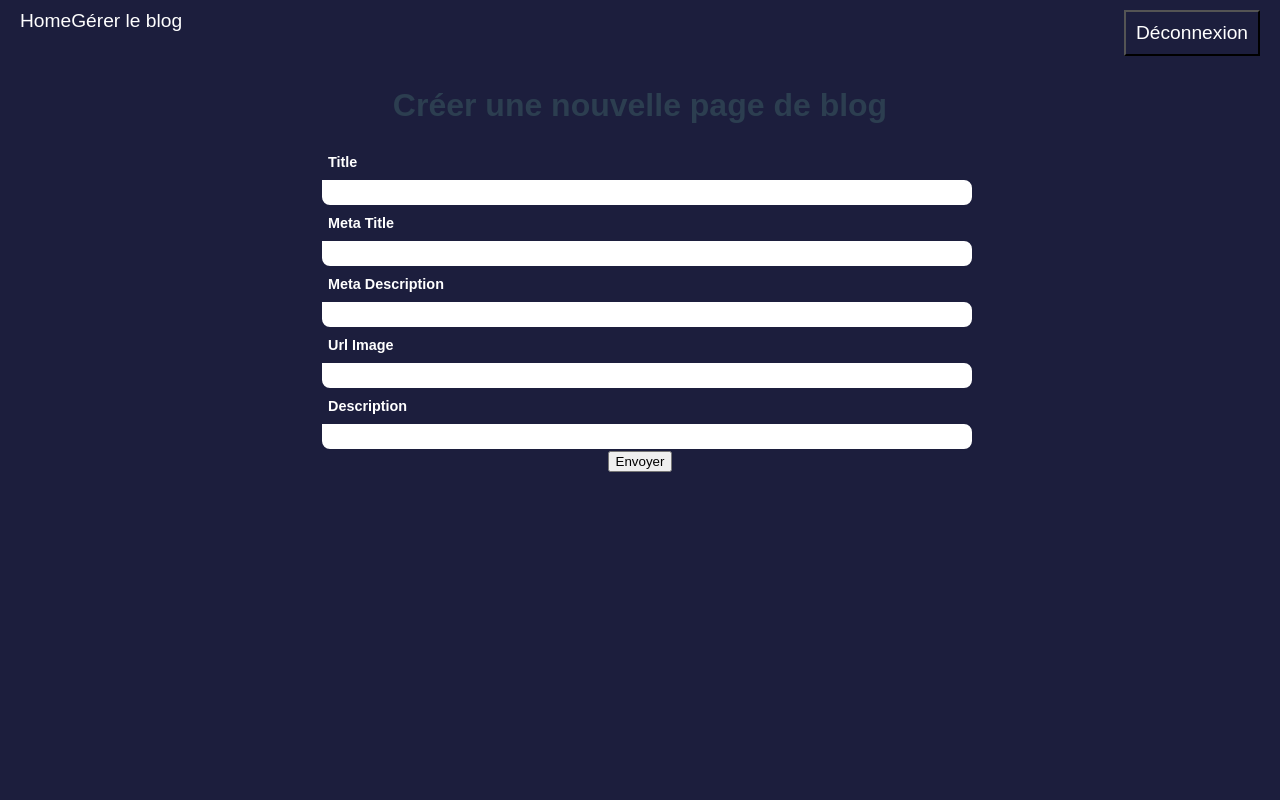
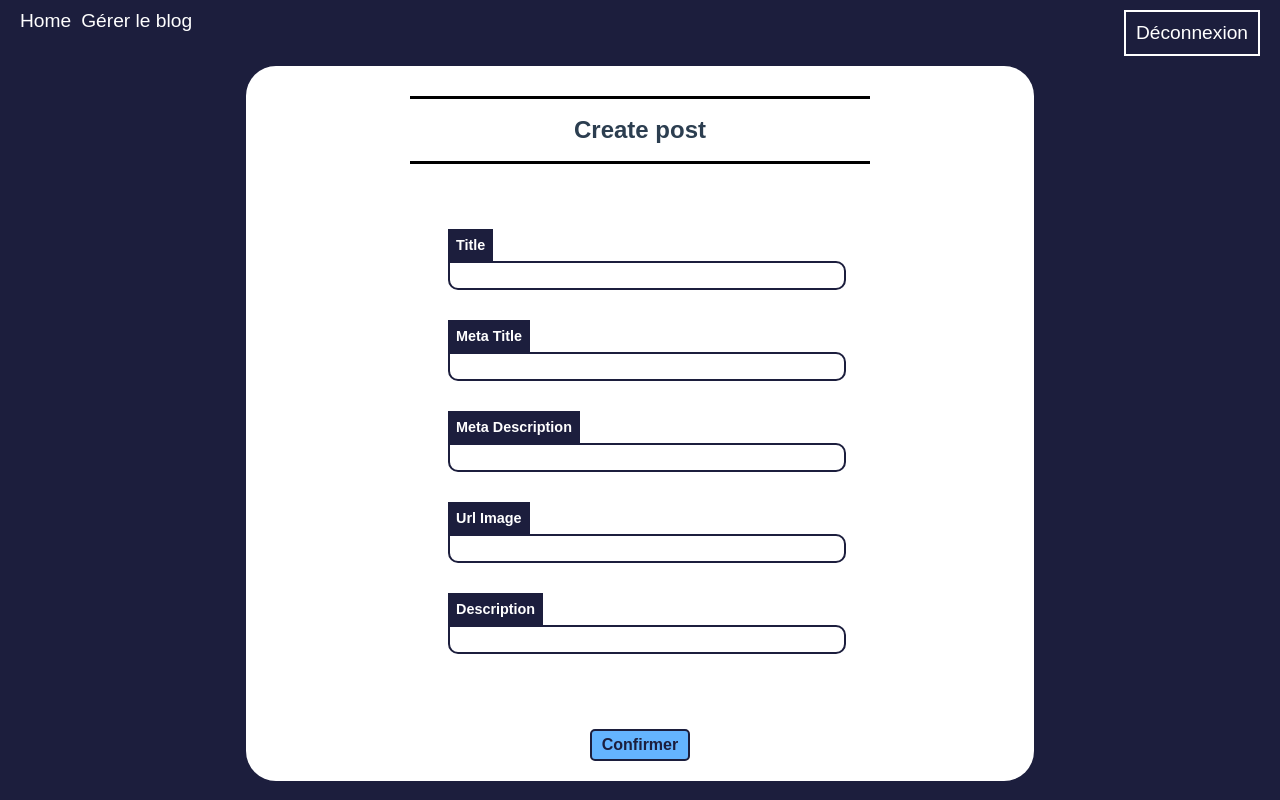
Before and after one commit to IIM-Creative-Technology/vuejs-CanberraMenthonnex, a Vue app: page /admin/blog/create in a window 1280 px wide. Built offline with nearby package versions, Linux system fonts and the light colour scheme; sample sign-in values are in the browser's storage.

Commit message:
:bug: fix slide transition

```diff
--- a/src/App.vue
+++ b/src/App.vue
@@ -11,7 +11,7 @@
 
 <script>
   import Alert from './components/Alert.vue';
-  import NavBar from "./components/Navbar.vue";
+  import NavBar from "./components/navs/Navbar.vue";
   import SlideTransition from './components/transitions/SlideTransition.vue';
 
     export default{
--- a/src/components/forms/NewPostForm.vue
+++ b/src/components/forms/NewPostForm.vue
@@ -1,30 +1,39 @@
 <template>
 
-    <form @submit.prevent="sendForm" action="">
-        <div class="create-form">
-            <input-label v-model="form.title" type="text" name="title" label="Title" :hasError="titleError"/>
-            <input-label v-model="form.metaTitle" type="text" name="metaTitle" label="Meta Title" :hasError="metaTitleError"/>
-            <input-label v-model="form.metaDescription" type="text" name="metaDescription" label="Meta Description" :hasError="metaDescriptionError" />
-            <input-label v-model="form.imageUrl" type="text" name="imageUrl" label="Url Image" :hasError="imageUrl"></input-label>
-            <input-label v-model="form.content" type="text" name="Content" label="Description" :hasError="content"/>
-        </div>
-        <button type="submit">Envoyer</button>
-    </form>
+    <form-wrapper @submit="sendForm" >
+        <template #header>
+            <h1>
+                Create post
+            </h1>
+        </template>
+        <input-label v-model="form.title" type="text" name="title" label="Title" :hasError="titleError" :verticalMargin="true"/>
+        <input-label v-model="form.metaTitle" type="text" name="metaTitle" label="Meta Title" :hasError="metaTitleError" :verticalMargin="true"/>
+        <input-label v-model="form.metaDescription" type="text" name="metaDescription" label="Meta Description" :hasError="metaDescriptionError" :verticalMargin="true"/>
+        <input-label v-model="form.imageUrl" type="text" name="imageUrl" label="Url Image" :hasError="imageUrl" :verticalMargin="true"/>
+        <input-label v-model="form.content" type="text" name="Content" label="Description" :hasError="content" :verticalMargin="true"/>
+        <template #footer>
+            <submit-button :verticalMargin="true">
+                Confirmer
+            </submit-button>
+        </template>
+
+    </form-wrapper>
 </template>
 
 
 <script>
     import InputLabel from '../inputs/InputLabel.vue'
+    import FormWrapper from './FormWrapper.vue'
+    import SubmitButton from '../buttons/SubmitButton'
+
     export default {
 
-
         name: "NewPostForm",
-
         components: {
-            InputLabel
+            InputLabel,
+            FormWrapper,
+            SubmitButton
         },
-
-
         data(){
             return {
                 titleError : false,
@@ -64,14 +73,3 @@
         }
     }
 </script>
-
-
-<style scoped>
-
-    .create-form{
-        display: flex;
-        flex-direction: column;
-        align-items: center;
-    }
-
-</style>
--- a/src/components/lists/ArticleList.vue
+++ b/src/components/lists/ArticleList.vue
@@ -1,14 +1,18 @@
 <template>
     <ul class="article-list">
-        <li v-for="(item, index) in items" :key="index" class="article-list--item">
-            <article-item :title="item.title" :description="item.metaDescription" :miniature="item.imageUrl" />
-        </li>
+        <transition-group name="list">
+            <li v-for="(item, index) in paginatedItems" :key="index" class="article-list--item">
+                <article-item :title="item.title" :description="item.metaDescription" :miniature="item.imageUrl" />
+            </li>
+        </transition-group>
+
     </ul>
-    <slot name="nav"></slot>
+    <list-page-nav :min-page="1" :current-page="currentPage" :max-page="maxPageNumber" @change-page="changePage" />
 </template>
 
 <script>
 import ArticleItem from '../items/ArticleItem.vue'
+import ListPageNav from "../navs/ListPageNav"
 
 export default {
     name: "PaginatedList",
@@ -16,7 +20,40 @@ export default {
         items : Array
     },
     components: {
-        ArticleItem
+        ArticleItem,
+        ListPageNav
+    },
+    data() {
+        return {
+            currentPage: 1,
+            maxLength : 10
+        }
+    },
+    computed: {
+        /**
+         * Get max page number
+         */
+        maxPageNumber() {
+            return  Math.ceil(this.items.length / 10)
+        },
+        /**
+         * Get items according pagination
+         */
+        paginatedItems() {
+            const offsetStart = (this.currentPage - 1) * this.maxLength
+            const items = this.items.slice(offsetStart, offsetStart + this.maxLength)
+            return items
+        }
+    },
+    methods: {
+        /**
+         * change current page
+         *
+         * @param {number} page
+         */
+        changePage(page){
+            this.currentPage = page
+        }
     }
 }
 </script>
@@ -32,4 +69,12 @@ export default {
         margin-top: 15px;
     }
 
+    .list-enter-active, .list-leave-active {
+        transition: all 1s;
+    }
+    .list-enter, .list-leave-to /* .list-leave-active below version 2.1.8 */ {
+        opacity: 0;
+        transform: translateY(30px);
+    }
+
 </style>
--- a/src/components/navs/ListPageNav.vue
+++ b/src/components/navs/ListPageNav.vue
@@ -1,6 +1,12 @@
 <template>
     <nav class="list-page-nav">
-        <button class="list-page--btn" v-for="(item, index) in arrayOfNumber" :key="index">
+        <button
+        class="list-page--btn"
+        :class="{'list-page--btn__selected' : item === currentPage}"
+        v-for="(item, index) in arrayOfNumber"
+        :key="index"
+        @click="changePage(item)"
+        >
             {{item}}
         </button>
     </nav>
@@ -9,9 +15,11 @@
 <script>
 export default {
     name : "ListPageNav",
+    emits: ["change-page"],
     props: {
         minPage: Number,
-        maxPage : Number
+        maxPage : Number,
+        currentPage: Number
     },
     computed: {
         arrayOfNumber() {
@@ -20,6 +28,11 @@ export default {
                 items.push(i)
             }
             return items
+        }
+    },
+    methods: {
+        changePage(page) {
+            this.$emit("change-page", page )
         }
     }
 }
@@ -36,5 +49,14 @@ export default {
         border: 2px solid transparent;
         margin-right: 15px;
         background-color: #64B4FF;
+        transition: .5s;
+    }
+    .list-page--btn:hover, .list-page--btn__selected {
+        border-color: white;
+        color: white;
+        cursor: pointer;
+    }
+    .list-page--btn:focus {
+        outline: none;
     }
 </style>
--- a/src/components/Navbar.vue
+++ b/src/components/navs/Navbar.vue
@@ -55,6 +55,7 @@ export default {
         color: white;
         text-decoration: none;
         font-size: 1.2em;
+        margin-right: 10px;
     }
 
     .nav--cta {
@@ -64,6 +65,7 @@ export default {
         font-size: 1.2em;
         padding: 10px;
         cursor: pointer;
+        border: 2px solid white;
     }
 
 
--- a/src/store/index.js
+++ b/src/store/index.js
@@ -113,11 +113,6 @@ export default createStore({
       message: ""
     }
   },
-  getters: {
-    getMaxOfPostPages: (state) =>  {
-      return Math.ceil(state.posts.length / 10)
-    }
-  },
   mutations: {
     /**
      * Mutate users
@@ -160,7 +155,7 @@ export default createStore({
     },
 
     /**
-     *
+     * Add post to state
      * @param {*} state
      * @param {*} post
      */
--- a/src/views/Blog.vue
+++ b/src/views/Blog.vue
@@ -2,11 +2,7 @@
     <section>
         <main-title>Blog</main-title>
         <div class="blog--wrapper">
-            <article-list :items="posts">
-                <template #nav>
-                    <list-page-nav :minPage="1" :maxPage="maxPageNumber" />
-                </template>
-            </article-list>
+            <article-list :items="posts"/>
         </div>
     </section>
 </template>
@@ -16,21 +12,16 @@
     import { mapState } from 'vuex'
     import MainTitle from '../components/titles/MainTitle.vue'
     import ArticleList from "../components/lists/ArticleList"
-    import ListPageNav from '../components/navs/ListPageNav.vue'
 
     export default {
         components: {
             MainTitle,
             ArticleList,
-        ListPageNav
         },
         computed:{
             ...mapState({
                 posts : state => state.posts
-        }),
-        maxPageNumber() {
-            return this.$store.getters.getMaxOfPostPages
-        }
+            })
         }
 
     }
--- a/src/views/admin/BlogList.vue
+++ b/src/views/admin/BlogList.vue
@@ -1,17 +1,24 @@
 <template>
-    <h1>Dashboard</h1>
+    <section>
+        <main-title>Gérer le blog</main-title>
+        <div class="blog--wrapper">
+            <article-list :items="posts"/>
+        </div>
+    </section>
 
-    <ul>
-        <li v-for="(post, index) in posts" :key="index">{{ post.title }}</li>
-    </ul>
 </template>
 
 <script>
     import { mapState } from 'vuex'
-
+    import MainTitle from "../../components/titles/MainTitle"
+    import ArticleList from "../../components/lists/ArticleList"
 
     export default {
     name: "BlogList",
+    components: {
+        MainTitle,
+        ArticleList
+    },
     computed: {
         ...mapState({
             posts : state => state.posts
@@ -20,3 +27,10 @@
 
     }
 </script>
+
+<style scoped>
+    .blog--wrapper {
+        width: 85%;
+        margin: 0 auto;
+    }
+</style>
--- a/src/views/admin/CreatePost.vue
+++ b/src/views/admin/CreatePost.vue
@@ -1,5 +1,4 @@
 <template>
-    <h1>Créer une nouvelle page de blog</h1>
     <new-post-form/>
 </template>
 
```
Lines whose indentation alone changed are shown as unchanged.
